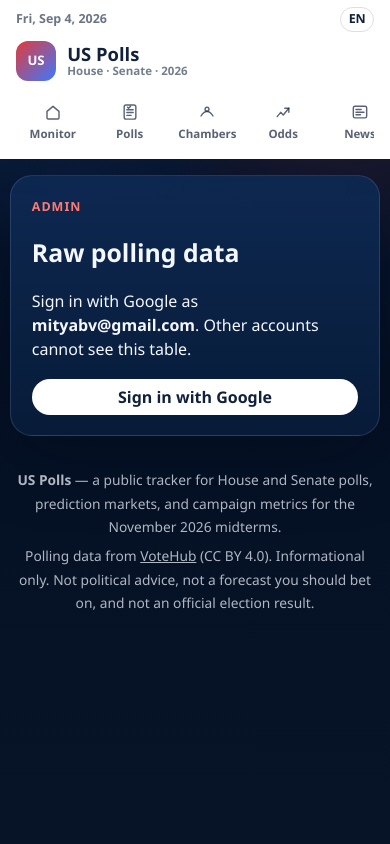
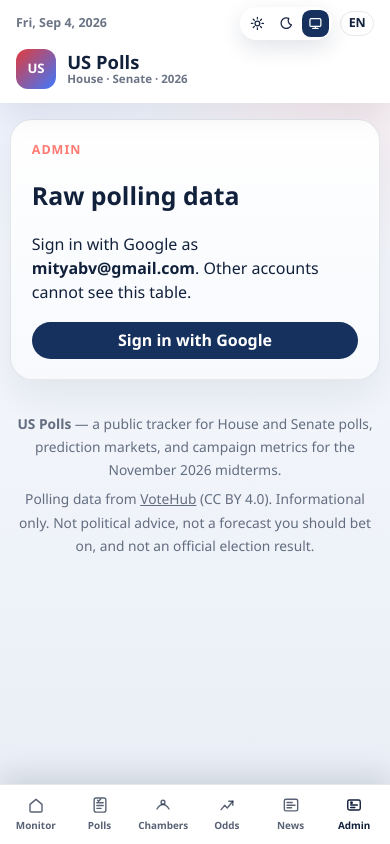
Before and after one commit to foxalone/uspolls-web, a Next.js app: page /admin in a window 390 px wide. Built offline with nearby package versions, Linux system fonts and the light colour scheme; no server answers.

Commit message:
Add a remembered light, dark, and auto theme switcher.
Keep the site readable on phones with a bottom nav and theme tokens so new screens follow the same look.

Co-authored-by: Cursor <cursoragent@cursor.com>

```diff
--- a/src/components/AppShell.tsx
+++ b/src/components/AppShell.tsx
@@ -1,5 +1,6 @@
 import type { ReactNode } from "react";
 import { Header } from "./Header";
+import { ThemeProvider } from "./ThemeProvider";
 
 type AppShellProps = {
   children: ReactNode;
@@ -7,6 +8,7 @@ type AppShellProps = {
 
 export function AppShell({ children }: AppShellProps) {
   return (
+    <ThemeProvider>
       <div className="app-shell">
         <Header />
         <main className="page-shell">
@@ -27,5 +29,6 @@ export function AppShell({ children }: AppShellProps) {
           </p>
         </footer>
       </div>
+    </ThemeProvider>
   );
 }
--- a/src/components/Header.tsx
+++ b/src/components/Header.tsx
@@ -1,6 +1,7 @@
 import Link from "next/link";
 import { useRouter } from "next/router";
 import { formatUsLongDate } from "../lib/electionCalendar";
+import { ThemeSwitcher } from "./ThemeSwitcher";
 
 const NAV = [
   { href: "/", label: "Monitor", icon: "home" },
@@ -75,7 +76,10 @@ export function Header() {
     <header className="site-header">
       <div className="site-header__bar">
         <p className="site-header__date">{today}</p>
-        <span className="site-header__lang">EN</span>
+        <div className="site-header__tools">
+          <ThemeSwitcher />
+          <span className="site-header__lang">EN</span>
+        </div>
       </div>
       <div className="site-header__main">
         <Link className="brand" href="/">
--- /dev/null
+++ b/src/components/ThemeProvider.tsx
@@ -0,0 +1,63 @@
+import { createContext, useContext, useEffect, useMemo, useState, type ReactNode } from "react";
+import {
+  applyTheme,
+  isThemePreference,
+  readThemePreference,
+  writeThemePreference,
+  type ResolvedTheme,
+  type ThemePreference,
+} from "../lib/theme";
+
+function readDomPreference(): ThemePreference {
+  if (typeof document === "undefined") return "auto";
+  const fromDom = document.documentElement.dataset.themePref || "";
+  return isThemePreference(fromDom) ? fromDom : readThemePreference();
+}
+
+type ThemeContextValue = {
+  preference: ThemePreference;
+  resolved: ResolvedTheme;
+  setPreference: (preference: ThemePreference) => void;
+};
+
+const ThemeContext = createContext<ThemeContextValue | null>(null);
+
+export function ThemeProvider({ children }: { children: ReactNode }) {
+  const [preference, setPreferenceState] = useState<ThemePreference>(readDomPreference);
+  const [resolved, setResolved] = useState<ResolvedTheme>("dark");
+
+  useEffect(() => {
+    const current = readThemePreference();
+    setPreferenceState(current);
+    setResolved(applyTheme(current));
+
+    const media = window.matchMedia("(prefers-color-scheme: dark)");
+    const sync = () => {
+      const next = readThemePreference();
+      setPreferenceState(next);
+      setResolved(applyTheme(next));
+    };
+    media.addEventListener("change", sync);
+    return () => media.removeEventListener("change", sync);
+  }, []);
+
+  const value = useMemo<ThemeContextValue>(
+    () => ({
+      preference,
+      resolved,
+      setPreference: (next) => {
+        setPreferenceState(next);
+        setResolved(writeThemePreference(next));
+      },
+    }),
+    [preference, resolved],
+  );
+
+  return <ThemeContext.Provider value={value}>{children}</ThemeContext.Provider>;
+}
+
+export function useTheme() {
+  const context = useContext(ThemeContext);
+  if (!context) throw new Error("useTheme must be used within ThemeProvider");
+  return context;
+}
--- /dev/null
+++ b/src/components/ThemeSwitcher.tsx
@@ -0,0 +1,59 @@
+import { useTheme } from "./ThemeProvider";
+import type { ThemePreference } from "../lib/theme";
+
+const OPTIONS: { id: ThemePreference; label: string }[] = [
+  { id: "light", label: "Light" },
+  { id: "dark", label: "Dark" },
+  { id: "auto", label: "Auto" },
+];
+
+function ThemeIcon({ name }: { name: ThemePreference }) {
+  if (name === "light") {
+    return (
+      <svg aria-hidden="true" viewBox="0 0 24 24">
+        <circle cx="12" cy="12" r="3.4" />
+        <path d="M12 3.4v2.1M12 18.5v2.1M3.4 12h2.1M18.5 12h2.1M6.1 6.1l1.5 1.5M16.4 16.4l1.5 1.5M6.1 17.9l1.5-1.5M16.4 7.6l1.5-1.5" />
+      </svg>
+    );
+  }
+
+  if (name === "dark") {
+    return (
+      <svg aria-hidden="true" viewBox="0 0 24 24">
+        <path d="M15.4 4.8A7.6 7.6 0 1 0 19.2 14 6.2 6.2 0 0 1 15.4 4.8z" />
+      </svg>
+    );
+  }
+
+  return (
+    <svg aria-hidden="true" viewBox="0 0 24 24">
+      <rect x="4.2" y="5.2" width="15.6" height="11.2" rx="1.8" />
+      <path d="M8.2 19.2h7.6M12 16.4v2.8" />
+    </svg>
+  );
+}
+
+export function ThemeSwitcher() {
+  const { preference, setPreference } = useTheme();
+
+  return (
+    <div aria-label="Color theme" className="theme-switcher" role="radiogroup">
+      {OPTIONS.map((option) => {
+        const selected = preference === option.id;
+        return (
+          <button
+            aria-checked={selected}
+            aria-label={option.label}
+            className={`theme-switcher__btn${selected ? " is-active" : ""}`}
+            key={option.id}
+            onClick={() => setPreference(option.id)}
+            role="radio"
+            type="button"
+          >
+            <ThemeIcon name={option.id} />
+          </button>
+        );
+      })}
+    </div>
+  );
+}
--- /dev/null
+++ b/src/lib/theme.ts
@@ -0,0 +1,40 @@
+export const THEME_STORAGE_KEY = "uspolls-theme";
+
+export type ThemePreference = "light" | "dark" | "auto";
+export type ResolvedTheme = "light" | "dark";
+
+export function isThemePreference(value: string | null): value is ThemePreference {
+  return value === "light" || value === "dark" || value === "auto";
+}
+
+export function resolveTheme(preference: ThemePreference): ResolvedTheme {
+  if (preference === "light" || preference === "dark") return preference;
+  return window.matchMedia("(prefers-color-scheme: dark)").matches ? "dark" : "light";
+}
+
+export function applyTheme(preference: ThemePreference) {
+  const resolved = resolveTheme(preference);
+  const root = document.documentElement;
+  root.dataset.themePref = preference;
+  root.dataset.theme = resolved;
+  root.style.colorScheme = resolved;
+  document.querySelector('meta[name="theme-color"]')?.setAttribute(
+    "content",
+    resolved === "dark" ? "#041024" : "#f3f6fb",
+  );
+  return resolved;
+}
+
+export function readThemePreference(): ThemePreference {
+  try {
+    const stored = localStorage.getItem(THEME_STORAGE_KEY);
+    return isThemePreference(stored) ? stored : "auto";
+  } catch {
+    return "auto";
+  }
+}
+
+export function writeThemePreference(preference: ThemePreference) {
+  localStorage.setItem(THEME_STORAGE_KEY, preference);
+  return applyTheme(preference);
+}
--- a/src/styles.css
+++ b/src/styles.css
@@ -1,4 +1,5 @@
-:root {
+:root,
+[data-theme="dark"] {
   color-scheme: dark;
   --navy: #071833;
   --navy-deep: #041024;
@@ -12,8 +13,37 @@
   --gop: #e23b3b;
   --gold: #c9a27a;
   --up: #3ecf8e;
-  --header: #ffffff;
-  --header-text: #12213b;
+  --header: #0b1a33;
+  --header-text: #f4f7ff;
+  --header-muted: rgba(244, 247, 255, 0.62);
+  --header-border: rgba(173, 204, 255, 0.14);
+  --header-shadow: 0 10px 30px rgba(2, 8, 20, 0.28);
+  --nav-muted: rgba(244, 247, 255, 0.7);
+  --card-bg: linear-gradient(180deg, rgba(14, 42, 84, 0.92) 0%, rgba(8, 28, 58, 0.94) 100%);
+  --inset: rgba(255, 255, 255, 0.03);
+  --inset-strong: rgba(4, 16, 36, 0.35);
+  --track: rgba(255, 255, 255, 0.08);
+  --toggle-track: rgba(4, 16, 36, 0.28);
+  --toggle-active-bg: #fff;
+  --toggle-active-text: #12213b;
+  --dot-bg: #10284f;
+  --link: #8eb4ff;
+  --json-bg: #041024;
+  --source-bg: #fff;
+  --source-text: #12213b;
+  --source-muted: rgba(18, 33, 59, 0.62);
+  --source-btn: #eef3ff;
+  --hero-art-top: #12356d;
+  --hero-art-bottom: #0a2348;
+  --hero-art-label: #9eb6e0;
+  --page-glow-a: rgba(61, 120, 255, 0.18);
+  --page-glow-b: rgba(226, 59, 59, 0.16);
+  --page-top: #081a36;
+  --page-bottom: #071428;
+  --switcher-bg: #ffffff;
+  --switcher-icon: #1a2744;
+  --switcher-active: #16315d;
+  --switcher-shadow: 0 8px 22px rgba(16, 32, 64, 0.16);
   --radius: 22px;
   --shadow: 0 24px 70px rgba(2, 8, 20, 0.28);
   font-family: "Source Sans 3", "Segoe UI", sans-serif;
@@ -23,6 +53,49 @@
   color: var(--text);
   text-rendering: optimizeLegibility;
   -webkit-font-smoothing: antialiased;
+}
+
+[data-theme="light"] {
+  color-scheme: light;
+  --navy: #e8eef8;
+  --navy-deep: #f3f6fb;
+  --navy-card: #ffffff;
+  --navy-soft: rgba(255, 255, 255, 0.86);
+  --line: rgba(18, 33, 59, 0.1);
+  --text: #12213b;
+  --muted: rgba(18, 33, 59, 0.64);
+  --header: #ffffff;
+  --header-text: #12213b;
+  --header-muted: rgba(18, 33, 59, 0.62);
+  --header-border: rgba(18, 33, 59, 0.1);
+  --header-shadow: 0 10px 30px rgba(8, 18, 40, 0.08);
+  --nav-muted: rgba(18, 33, 59, 0.7);
+  --card-bg: linear-gradient(180deg, #ffffff 0%, #f7f9fd 100%);
+  --inset: rgba(18, 33, 59, 0.04);
+  --inset-strong: rgba(18, 33, 59, 0.05);
+  --track: rgba(18, 33, 59, 0.08);
+  --toggle-track: rgba(18, 33, 59, 0.06);
+  --toggle-active-bg: #16315d;
+  --toggle-active-text: #fff;
+  --dot-bg: #e7eef8;
+  --link: #2554c7;
+  --json-bg: #eef3fb;
+  --source-bg: #ffffff;
+  --source-text: #12213b;
+  --source-muted: rgba(18, 33, 59, 0.62);
+  --source-btn: #eef3ff;
+  --hero-art-top: #d7e4f8;
+  --hero-art-bottom: #c4d4ee;
+  --hero-art-label: #4a5d80;
+  --page-glow-a: rgba(61, 120, 255, 0.1);
+  --page-glow-b: rgba(226, 59, 59, 0.08);
+  --page-top: #f7f9fd;
+  --page-bottom: #e8eef6;
+  --switcher-bg: #ffffff;
+  --switcher-icon: #1a2744;
+  --switcher-active: #16315d;
+  --switcher-shadow: 0 8px 22px rgba(16, 32, 64, 0.12);
+  --shadow: 0 16px 40px rgba(18, 33, 59, 0.08);
 }
 
 * {
@@ -37,9 +110,9 @@ body {
   margin: 0;
   min-width: 320px;
   background:
-    radial-gradient(circle at 12% 0%, rgba(61, 120, 255, 0.18), transparent 28%),
-    radial-gradient(circle at 88% 8%, rgba(226, 59, 59, 0.16), transparent 24%),
-    linear-gradient(180deg, #081a36 0%, var(--navy-deep) 42%, #071428 100%);
+    radial-gradient(circle at 12% 0%, var(--page-glow-a), transparent 28%),
+    radial-gradient(circle at 88% 8%, var(--page-glow-b), transparent 24%),
+    linear-gradient(180deg, var(--page-top) 0%, var(--navy-deep) 42%, var(--page-bottom) 100%);
 }
 
 a {
@@ -69,7 +142,7 @@ p {
   z-index: 20;
   background: var(--header);
   color: var(--header-text);
-  box-shadow: 0 10px 30px rgba(8, 18, 40, 0.08);
+  box-shadow: var(--header-shadow);
 }
 
 .site-header__bar {
@@ -79,9 +152,53 @@ p {
   width: min(1180px, calc(100% - 2rem));
   margin: 0 auto;
   padding: 0.45rem 0 0;
-  color: rgba(18, 33, 59, 0.62);
+  color: var(--header-muted);
   font-size: 0.78rem;
   font-weight: 700;
+}
+
+.site-header__tools {
+  display: flex;
+  align-items: center;
+  gap: 0.55rem;
+}
+
+.theme-switcher {
+  display: inline-flex;
+  align-items: center;
+  gap: 0.12rem;
+  padding: 0.18rem;
+  border-radius: 999px;
+  background: var(--switcher-bg);
+  box-shadow: var(--switcher-shadow);
+}
+
+.theme-switcher__btn {
+  display: grid;
+  place-items: center;
+  width: 1.85rem;
+  height: 1.85rem;
+  padding: 0;
+  border: 0;
+  border-radius: 0.55rem;
+  background: transparent;
+  color: var(--switcher-icon);
+  cursor: pointer;
+}
+
+.theme-switcher__btn svg {
+  width: 1.05rem;
+  height: 1.05rem;
+  fill: none;
+  stroke: currentColor;
+  stroke-width: 1.8;
+  stroke-linecap: round;
+  stroke-linejoin: round;
+}
+
+.theme-switcher__btn.is-active {
+  background: var(--switcher-active);
+  color: #fff;
 }
 
 .site-header__lang {
@@ -89,7 +206,7 @@ p {
   place-items: center;
   min-width: 2.1rem;
   min-height: 1.55rem;
-  border: 1px solid rgba(18, 33, 59, 0.14);
+  border: 1px solid var(--header-border);
   border-radius: 999px;
   color: var(--header-text);
 }
@@ -134,7 +251,7 @@ p {
 }
 
 .brand__copy em {
-  color: rgba(18, 33, 59, 0.58);
+  color: var(--header-muted);
   font-size: 0.72rem;
   font-style: normal;
   font-weight: 700;
@@ -157,7 +274,7 @@ p {
   gap: 0.18rem;
   min-width: 4.6rem;
   padding: 0.35rem 0.55rem;
-  color: rgba(18, 33, 59, 0.7);
+  color: var(--nav-muted);
   text-decoration: none;
   font-size: 0.72rem;
   font-weight: 750;
@@ -202,8 +319,7 @@ p {
 .home-hero {
   border: 1px solid var(--line);
   border-radius: var(--radius);
-  background:
-    linear-gradient(180deg, rgba(14, 42, 84, 0.92) 0%, rgba(8, 28, 58, 0.94) 100%);
+  background: var(--card-bg);
   box-shadow: var(--shadow);
 }
 
@@ -265,9 +381,9 @@ p {
   align-items: flex-start;
   gap: 0.2rem;
   padding: 0.7rem 1.2rem 0.55rem;
-  border: 1px solid rgba(255, 255, 255, 0.12);
+  border: 1px solid var(--line);
   border-radius: 999px;
-  background: rgba(4, 16, 36, 0.35);
+  background: var(--inset-strong);
 }
 
 .home-hero__unit {
@@ -348,7 +464,7 @@ p {
   padding: 0.18rem 0.45rem;
   border: 1px solid var(--line);
   border-radius: 999px;
-  background: #10284f;
+  background: var(--dot-bg);
   font-size: 0.68rem;
   font-weight: 800;
 }
@@ -380,7 +496,7 @@ p {
   padding: 0.2rem;
   border: 1px solid var(--line);
   border-radius: 999px;
-  background: rgba(4, 16, 36, 0.28);
+  background: var(--toggle-track);
 }
 
 .chamber-toggle__btn {
@@ -395,8 +511,8 @@ p {
 }
 
 .chamber-toggle__btn.is-active {
-  background: #fff;
-  color: #12213b;
+  background: var(--toggle-active-bg);
+  color: var(--toggle-active-text);
 }
 
 .chamber-battle,
@@ -448,8 +564,8 @@ p {
   margin: 0 auto;
   padding: 0.7rem 0.85rem;
   border-radius: 16px;
-  background: #fff;
-  color: #12213b;
+  background: var(--source-bg);
+  color: var(--source-text);
   text-align: center;
 }
 
@@ -459,7 +575,7 @@ p {
 }
 
 .chamber-battle__source span {
-  color: rgba(18, 33, 59, 0.62);
+  color: var(--source-muted);
   font-size: 0.78rem;
   font-weight: 700;
 }
@@ -469,8 +585,8 @@ p {
   height: 2rem;
   border: 0;
   border-radius: 999px;
-  background: #eef3ff;
-  color: #12213b;
+  background: var(--source-btn);
+  color: var(--source-text);
   cursor: pointer;
   font-size: 1.2rem;
 }
@@ -620,7 +736,7 @@ p {
   padding: 1rem;
   border: 1px solid var(--line);
   border-radius: 18px;
-  background: rgba(255, 255, 255, 0.03);
+  background: var(--inset);
 }
 
 .seat-column h3 {
@@ -646,7 +762,7 @@ p {
   height: 0.72rem;
   overflow: hidden;
   border-radius: 999px;
-  background: rgba(255, 255, 255, 0.08);
+  background: var(--track);
 }
 
 .seat-column__bar {
@@ -688,7 +804,7 @@ p {
 .headline-detail {
   border: 1px solid var(--line);
   border-radius: 16px;
-  background: rgba(255, 255, 255, 0.03);
+  background: var(--inset);
 }
 
 .today-card {
@@ -715,7 +831,7 @@ p {
 
 .tone-icon.is-up { background: rgba(62, 207, 142, 0.18); color: var(--up); }
 .tone-icon.is-down { background: rgba(255, 122, 114, 0.18); color: var(--accent); }
-.tone-icon.is-flat { background: rgba(255, 255, 255, 0.08); color: #fff; }
+.tone-icon.is-flat { background: var(--track); color: var(--text); }
 
 .today-story {
   display: grid;
@@ -782,7 +898,7 @@ p {
   height: 2.25rem;
   overflow: hidden;
   border-radius: 10px;
-  background: rgba(255, 255, 255, 0.08);
+  background: var(--track);
 }
 
 .market-bar {
@@ -796,7 +912,7 @@ p {
 }
 
 .home-markets__chart a {
-  color: #8eb4ff;
+  color: var(--link);
   font-weight: 750;
   text-decoration: none;
 }
@@ -1059,8 +1175,47 @@ p {
 }
 
 @media (max-width: 720px) {
+  .site-header__date {
+    max-width: 42vw;
+    overflow: hidden;
+    text-overflow: ellipsis;
+    white-space: nowrap;
+  }
+
   .site-header__main {
-    display: grid;
+    display: flex;
+    padding-bottom: 0.85rem;
+  }
+
+  .site-nav {
+    position: fixed;
+    right: 0;
+    bottom: 0;
+    left: 0;
+    z-index: 30;
+    justify-content: space-around;
+    gap: 0;
+    padding: 0.4rem 0.25rem calc(0.4rem + env(safe-area-inset-bottom));
+    background: var(--header);
+    border-top: 1px solid var(--header-border);
+    box-shadow: 0 -10px 28px rgba(8, 18, 40, 0.12);
+    overflow: visible;
+  }
+
+  .site-nav-link {
+    min-width: 0;
+    flex: 1;
+    padding: 0.28rem 0.1rem;
+    font-size: 0.62rem;
+  }
+
+  .app-shell {
+    padding-bottom: calc(4.4rem + env(safe-area-inset-bottom));
+  }
+
+  .theme-switcher__btn {
+    width: 1.7rem;
+    height: 1.7rem;
   }
 
   .seat-board__columns,
@@ -1114,7 +1269,7 @@ p {
   padding: 0.95rem 1rem;
   border: 1px solid var(--line);
   border-radius: 16px;
-  background: rgba(4, 16, 36, 0.28);
+  background: var(--inset-strong);
 }
 
 .poll-meter span {
@@ -1135,7 +1290,7 @@ p {
   overflow: hidden;
   height: 0.7rem;
   border-radius: 999px;
-  background: rgba(255, 255, 255, 0.08);
+  background: var(--track);
 }
 
 .poll-meter__bar i {
@@ -1188,7 +1343,7 @@ p {
 }
 
 .poll-table a {
-  color: #9ec0ff;
+  color: var(--link);
 }
 
 .admin-login__form,
@@ -1211,7 +1366,7 @@ p {
   padding: 0.55rem 0.75rem;
   border: 1px solid var(--line);
   border-radius: 12px;
-  background: rgba(4, 16, 36, 0.35);
+  background: var(--inset-strong);
   color: var(--text);
 }
 
@@ -1222,8 +1377,8 @@ p {
   padding: 0 0.9rem;
   border: 0;
   border-radius: 999px;
-  background: #fff;
-  color: #12213b;
+  background: var(--toggle-active-bg);
+  color: var(--toggle-active-text);
   cursor: pointer;
   font-weight: 800;
 }
@@ -1247,20 +1402,20 @@ p {
 }
 
 .admin-raw__filters button {
-  background: rgba(255, 255, 255, 0.08);
+  background: var(--track);
   color: var(--text);
 }
 
 .admin-raw__filters button.is-active {
-  background: #fff;
-  color: #12213b;
+  background: var(--toggle-active-bg);
+  color: var(--toggle-active-text);
 }
 
 .admin-raw__id {
   padding: 0;
   border: 0;
   background: none;
-  color: #9ec0ff;
+  color: var(--link);
   cursor: pointer;
   font: inherit;
 }
@@ -1270,7 +1425,7 @@ p {
   margin: 0;
   padding: 0.8rem;
   border-radius: 12px;
-  background: #041024;
+  background: var(--json-bg);
   font-size: 0.75rem;
 }
 
@@ -1278,4 +1433,9 @@ p {
   .home-polls__summary {
     grid-template-columns: 1fr;
   }
+
+  .home-polls__head,
+  .admin-raw__head {
+    flex-direction: column;
+  }
 }
```
Also changed, not shown: pages/_document.tsx (+6 -1 lines), src/components/HomeHero.tsx (+4 -4 lines). Lines whose indentation alone changed are shown as unchanged.
